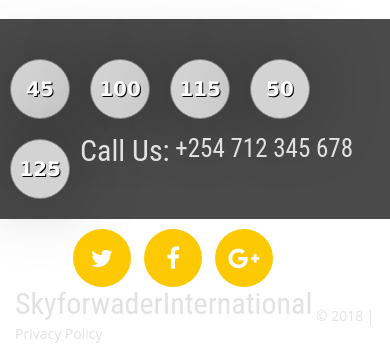
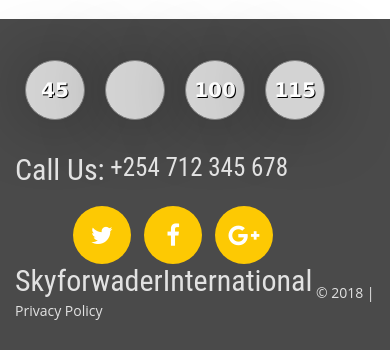
Before and after one commit to vincentmuya/Sky-Forwarder, a Django app: page /about in a window 390 px wide. Shown: the part 1057-1407 px from the top of the page. Run offline with Django 3.2, Linux system fonts and the light colour scheme; some libraries are stand-ins or nearby versions.

Commit message:
created basic layout

```diff
--- a/app/templates/footer.html
+++ b/app/templates/footer.html
@@ -7,15 +7,23 @@
 <link rel="stylesheet" href="https://cdnjs.cloudflare.com/ajax/libs/font-awesome/4.7.0/css/font-awesome.min.css">
 </head>
 <div class="container-fluid">
-  <div class="row">
       <footer class="footer">
+        <div class="row">
+          <div class="col-md-4">
+          </div>
+          <div class="col-md-8">
         <div class="footer-top">
           <div class="count">45</div>
+          <p class="count"></p>
           <div class="count">100</div>
           <div class="count">115</div>
-          <div class="count">50</div>
-          <div class="count">125</div>
+          </div>
         </div>
+        <!-- <div class="col-md-2">
+        </div> -->
+      </div>
+        <br>
+        <div class="row">
         <div class="container">
           <div class="f_phone"><span>Call Us:</span> +254 712 345 678</div>
   					<div class="socials">
@@ -64,7 +72,7 @@ box-shadow: 0px 0px 72px -9px rgba(0,0,0,0.75);
 .footer {
   padding: 30px 0;
   width: 100%;
-  height: 200px;
+  /*height: 200px;*/
   background: #4a4a4a;
   color: #cf401b;
   position: sticky;
```
